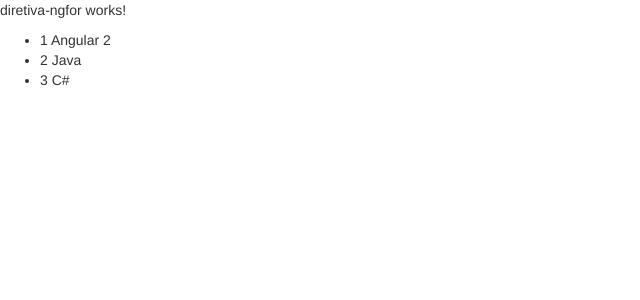
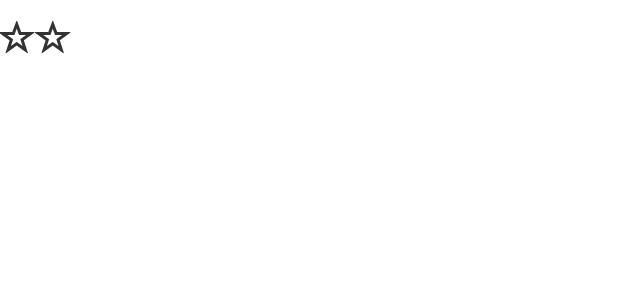
Before and after one commit to gabcordeiro/Ensinamentos-Angular, an Angular app: page / in a window 1280 px wide. Shown: the top 300 px of the page, without its empty margins (0-640 px from the left). Built offline with nearby package versions, Linux system fonts and the light colour scheme.

Commit message:
Diretivas: ngClass

```diff
--- a/src/app/app.component.html
+++ b/src/app/app.component.html
@@ -1 +1 @@
-<diretiva-ngfor></diretiva-ngfor>
+<app-diretiva-ngclass></app-diretiva-ngclass>
--- a/src/app/app.module.ts
+++ b/src/app/app.module.ts
@@ -13,6 +13,7 @@ import { ComponentLifeCycleComponent } from './component-life-cycle/component-li
 import { DiretivaNgifComponent } from './diretiva-ngif/diretiva-ngif.component';
 import { DiretivaNgSwitchComponent } from './diretiva-ng-switch/diretiva-ng-switch.component';
 import { DiretivaNgforComponent } from './diretiva-ngfor/diretiva-ngfor.component';
+import { DiretivaNgclassComponent } from './diretiva-ngclass/diretiva-ngclass.component';
 
 @NgModule({
   declarations: [
@@ -26,6 +27,7 @@ import { DiretivaNgforComponent } from './diretiva-ngfor/diretiva-ngfor.componen
     DiretivaNgifComponent,
     DiretivaNgSwitchComponent,
     DiretivaNgforComponent,
+    DiretivaNgclassComponent,
   ],
   imports: [
     BrowserModule,
--- /dev/null
+++ b/src/app/diretiva-ngclass/diretiva-ngclass.component.html
@@ -0,0 +1,14 @@
+<h1>
+    <i class="glyphicon"
+    [class.glyphicon-star]="meuFavorito"
+    [class.glyphicon-star-empty]="!meuFavorito"
+    (click)="OnClick()"
+    ></i>
+
+    <i class="glyphicon"
+    [ngClass]="{'glyphicon-star':meuFavorito,
+    'glyphicon-star-empty':!meuFavorito
+    }"
+    (click)="OnClick()"
+    ></i>
+</h1>
--- /dev/null
+++ b/src/app/diretiva-ngclass/diretiva-ngclass.component.ts
@@ -0,0 +1,21 @@
+import { Component, OnInit } from '@angular/core';
+
+@Component({
+  selector: 'app-diretiva-ngclass',
+  templateUrl: './diretiva-ngclass.component.html',
+  styleUrls: ['./diretiva-ngclass.component.css']
+})
+export class DiretivaNgclassComponent implements OnInit {
+
+  constructor() { }
+
+
+  meuFavorito:boolean=false;
+
+  OnClick(){
+    this.meuFavorito=!this.meuFavorito;
+  }
+  ngOnInit(): void {
+  }
+
+}
```
Also changed, not shown: src/app/diretiva-ngclass/diretiva-ngclass.component.css (added), 1 other file (tests, documents, lock files or other folders).
